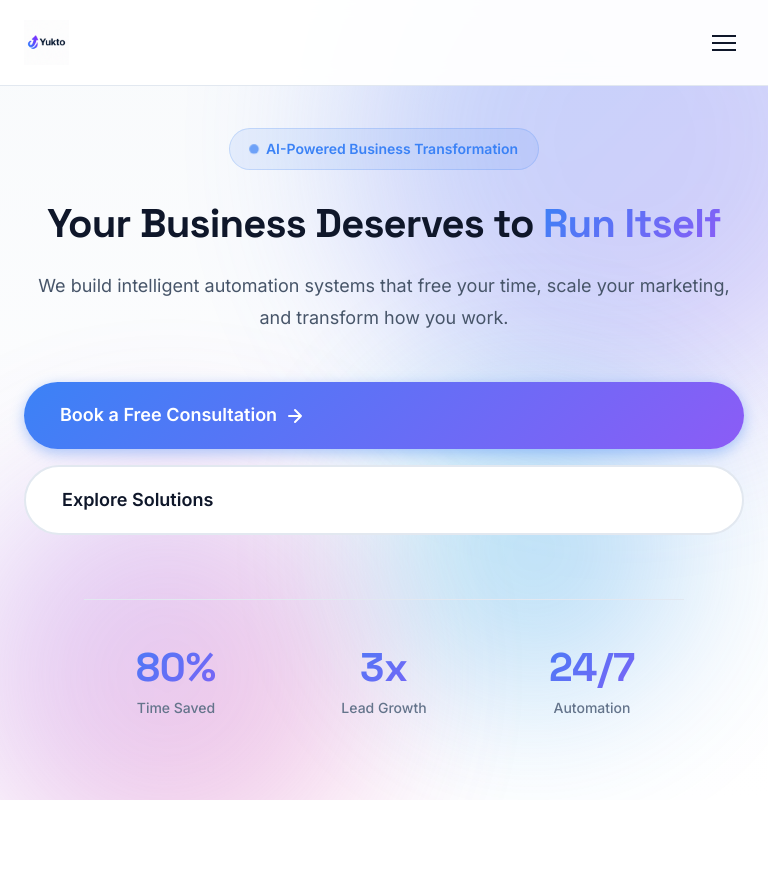
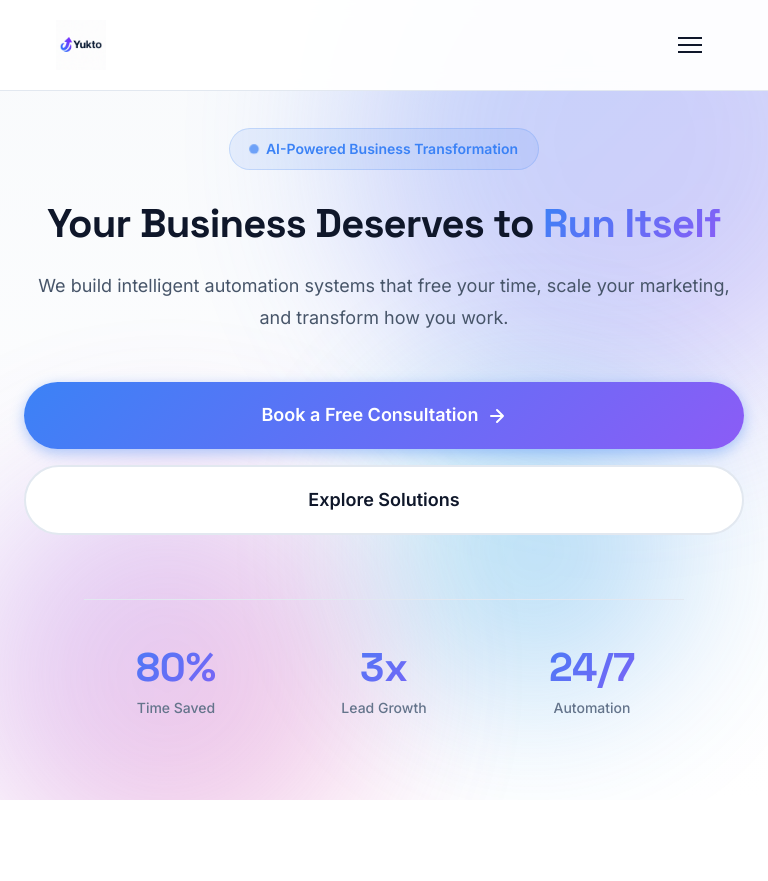
Before and after one commit to 001sarvesh/Yukto, a plain HTML site: page index.html in a window 768 px wide. Shown: the top 881 px of the page. Drawn offline with Linux system fonts and the light colour scheme.

Commit message:
Update styles.css

```diff
--- a/styles.css
+++ b/styles.css
@@ -70,6 +70,7 @@
 html {
     scroll-behavior: smooth;
     font-size: 16px;
+    overflow-x: hidden;
 }
 
 body {
@@ -80,6 +81,8 @@ body {
     -webkit-font-smoothing: antialiased;
     -moz-osx-font-smoothing: grayscale;
     overflow-x: hidden;
+    width: 100%;
+    position: relative;
 }
 
 img {
@@ -252,7 +255,7 @@ p {
 }
 
 .logo-image {
-    height: 45px;
+    height: 60px;
     width: auto;
     display: block;
     transition: transform var(--transition-base);
@@ -1413,6 +1416,10 @@ p {
 
 /* Small Tablet / Large Mobile (481px - 768px) */
 @media (min-width: 481px) and (max-width: 768px) {
+    .logo-image {
+        height: 50px;
+    }
+
     .hero-title {
         font-size: 2.5rem;
     }
@@ -1450,7 +1457,7 @@ p {
     }
 
     .logo-image {
-        height: 35px;
+        height: 45px;
     }
 
     .hero {
@@ -1629,10 +1636,14 @@ p {
     }
 }
 
-/* Extra Small Devices (320px) */
+/* Extra Small Devices (320px - 375px) */
 @media (max-width: 375px) {
     .container {
         padding: 0 1rem;
+    }
+
+    .logo-image {
+        height: 40px;
     }
 
     .hero-title {
@@ -1787,3 +1798,103 @@ section {
     background: var(--color-blue);
     color: var(--color-white);
 }
+/* ========================================
+   Mobile-Specific Enhancements
+   ======================================== */
+
+/* iOS Safe Area Support */
+@supports (padding: max(0px)) {
+    body {
+        padding-left: max(0px, env(safe-area-inset-left));
+        padding-right: max(0px, env(safe-area-inset-right));
+    }
+
+    .navbar {
+        padding-left: max(var(--spacing-lg), env(safe-area-inset-left));
+        padding-right: max(var(--spacing-lg), env(safe-area-inset-right));
+    }
+}
+
+/* Prevent Horizontal Scroll on All Devices */
+* {
+    max-width: 100%;
+}
+
+.container,
+.hero-background,
+.cta-background,
+section {
+    max-width: 100vw;
+    overflow-x: hidden;
+}
+
+/* Improved Touch Targets for Mobile */
+@media (max-width: 768px) {
+    a,
+    button,
+    .btn,
+    .mobile-menu-btn,
+    .nav-links a {
+        min-height: 44px;
+        min-width: 44px;
+        display: inline-flex;
+        align-items: center;
+        justify-content: center;
+    }
+
+    /* Better spacing for touch elements */
+    .hero-cta {
+        gap: 1rem;
+    }
+
+    .service-benefits,
+    .testimonial-stars {
+        user-select: none;
+        -webkit-user-select: none;
+    }
+}
+
+/* Image Performance & Responsiveness */
+img {
+    max-width: 100%;
+    height: auto;
+    display: block;
+}
+
+.logo-image,
+.service-icon,
+.contact-icon {
+    will-change: transform;
+}
+
+/* Prevent Text Size Adjustment on Mobile */
+@media (max-width: 768px) {
+    body {
+        -webkit-text-size-adjust: 100%;
+        -moz-text-size-adjust: 100%;
+        text-size-adjust: 100%;
+    }
+}
+
+/* Better Focus States for Accessibility & Touch */
+a:focus-visible,
+button:focus-visible,
+input:focus-visible,
+textarea:focus-visible {
+    outline: 3px solid var(--color-blue);
+    outline-offset: 2px;
+}
+
+/* Smooth Scrolling Performance */
+@media (prefers-reduced-motion: no-preference) {
+    html {
+        scroll-behavior: smooth;
+    }
+}
+
+/* Fix for Mobile Safari 100vh Issue */
+@supports (-webkit-touch-callout: none) {
+    .hero {
+        min-height: -webkit-fill-available;
+    }
+}
```
